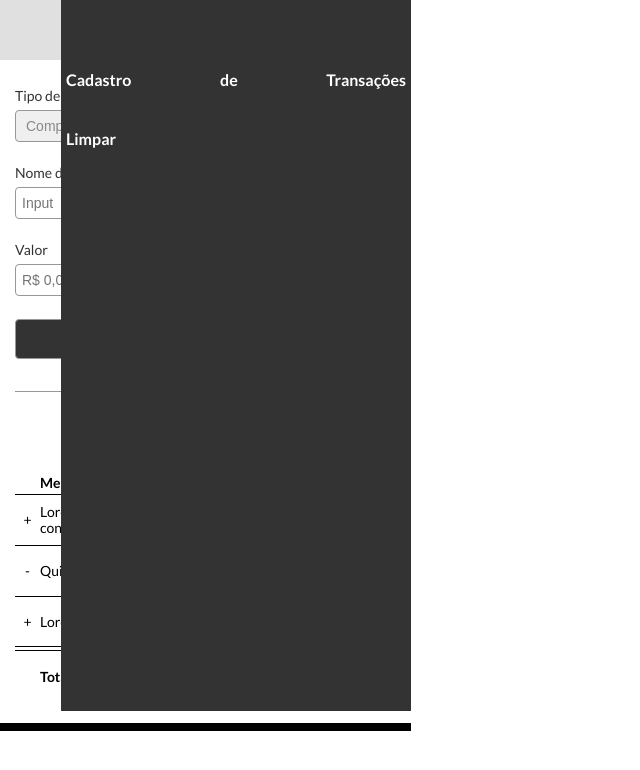
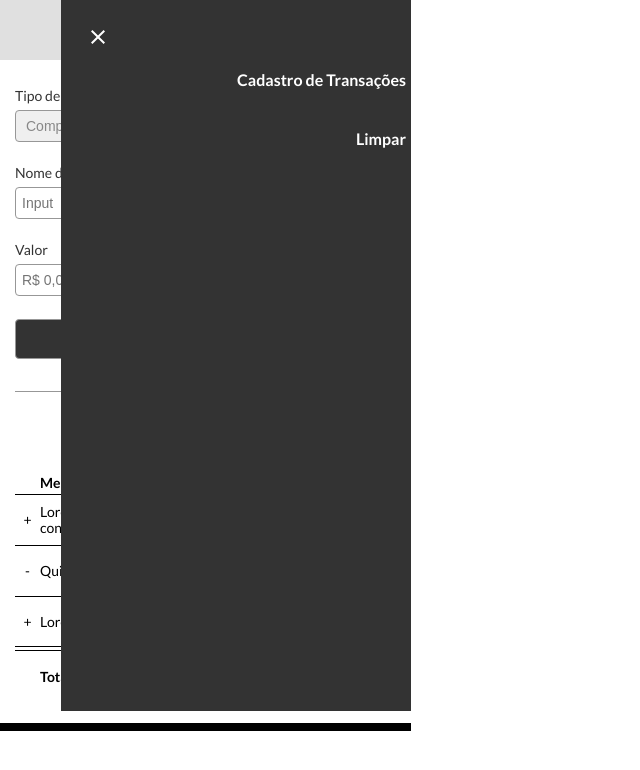
Before and after one commit to Cantesani/projeto-individual, a plain HTML site: page index.html in a window 1280 px wide. Shown: the whole page, without its empty margins (0-640 px from the left). Drawn offline with Linux system fonts and the light colour scheme.

Commit message:
Finalização do Menu hamburguer

```diff
--- a/assets/css/style.css
+++ b/assets/css/style.css
@@ -21,7 +21,6 @@ body {
 
 .cabecalho {
     position: absolute;
-    text-align-last: justify;
     background: #E0E0E0;
     width: 411px;
     height: 60px;
@@ -42,20 +41,22 @@ body {
     font-weight: 600;
     font-size: 20px;
     line-height: 24px;
-    align-items: center;
-    text-align: center;
+    margin-left: 70px;
+
 }
 
 .cabecalho-item-03 {
-    margin-right: 62px;
+    margin-right: -920px;
     margin-bottom: 30px;
+    margin-left: 50px;
+
 
 }
 
-.last-line {
-    display: inline-block;
-    width: 100%;
+.cabecalho-item img{
+    cursor: pointer;
 }
+
 
 /* ENTRADAS -----------------------------------*/
 
@@ -66,6 +67,7 @@ body {
 .entrada {
     margin-top: 70px;
 }
+
 .entrada-item {
     margin-bottom: 20px;
 }
@@ -99,6 +101,7 @@ input, select{
     height: 40px;
     color: #ffffff;
 }
+
 
 
 
@@ -189,7 +192,6 @@ tr {
 .cabecalho-item label {
     padding: 15px;
     position: absolute;
-    z-index: 999;
 }
 
 nav{
@@ -199,6 +201,7 @@ nav{
     left: 61px;
     position: absolute;
     transition: all .5s;
+    text-align:right ;
 
 
 }
@@ -206,7 +209,6 @@ nav{
 .cabecalho-item input[type="checkbox"]:checked ~ nav {
     transform: translateX(350px);
 }
-
 
 nav ul{
     list-style: none;
@@ -216,8 +218,10 @@ nav ul{
 
 }
 
-nav ul li{
-
+nav ul label {
+  display: block;
+  margin-left: 10px;
+  margin-top: -40px;
 }
 
 nav ul li a {
--- a/index.html
+++ b/index.html
@@ -36,6 +36,12 @@
 
                 <nav>
                     <ul>
+
+                        <input class="check" type="checkbox" name="check" id="check">
+                        <label for="check">
+                            <img src="./assets/img/menu-fechar.svg" alt="Imagem menu">
+                        </label>
+
                         <li><a href="">Cadastro de Transações</a></li>
                         <li><a href="">Limpar</a></li>
 
```
Also changed, not shown: assets/img/menu-fechar.svg (added).
